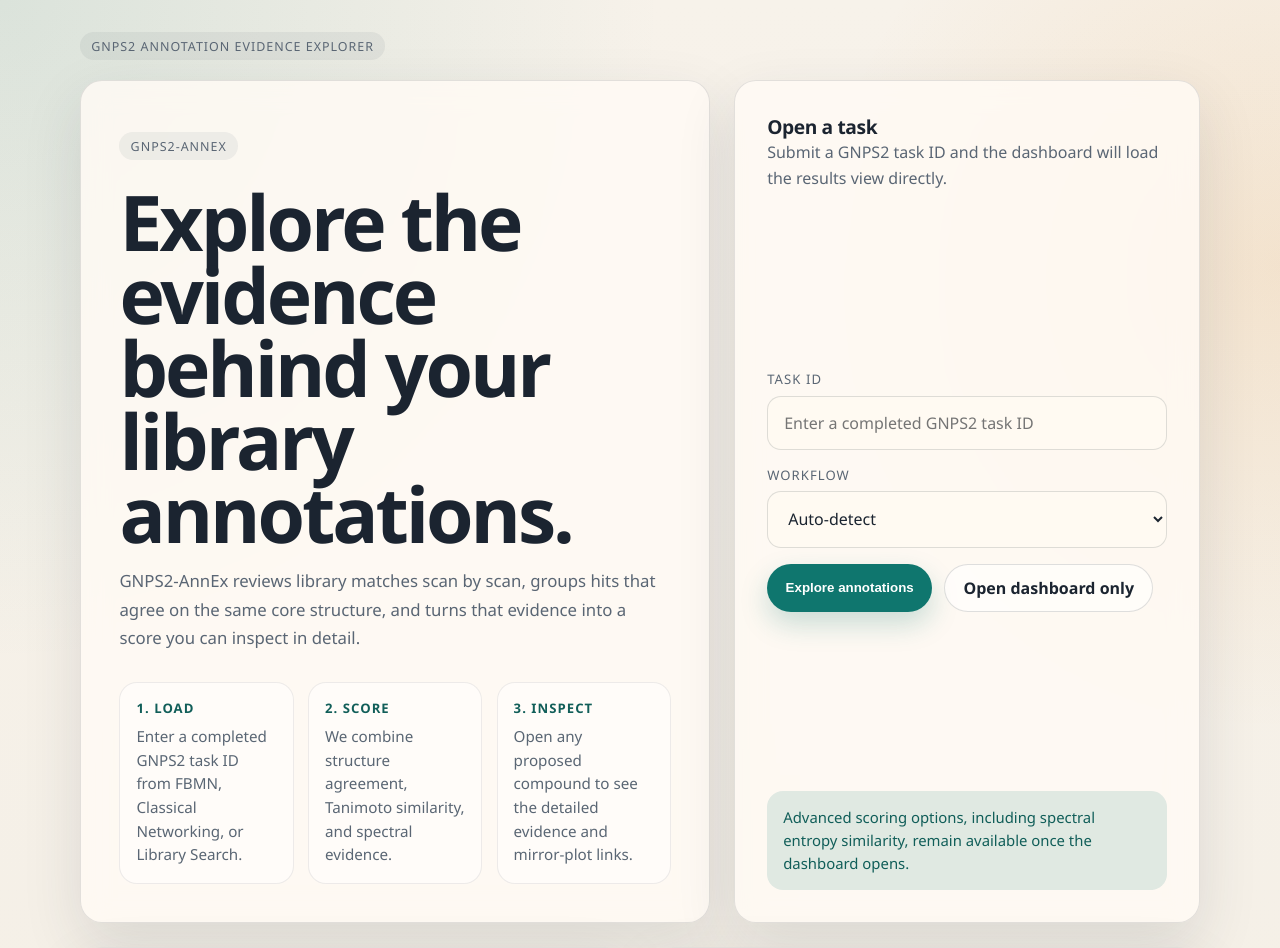
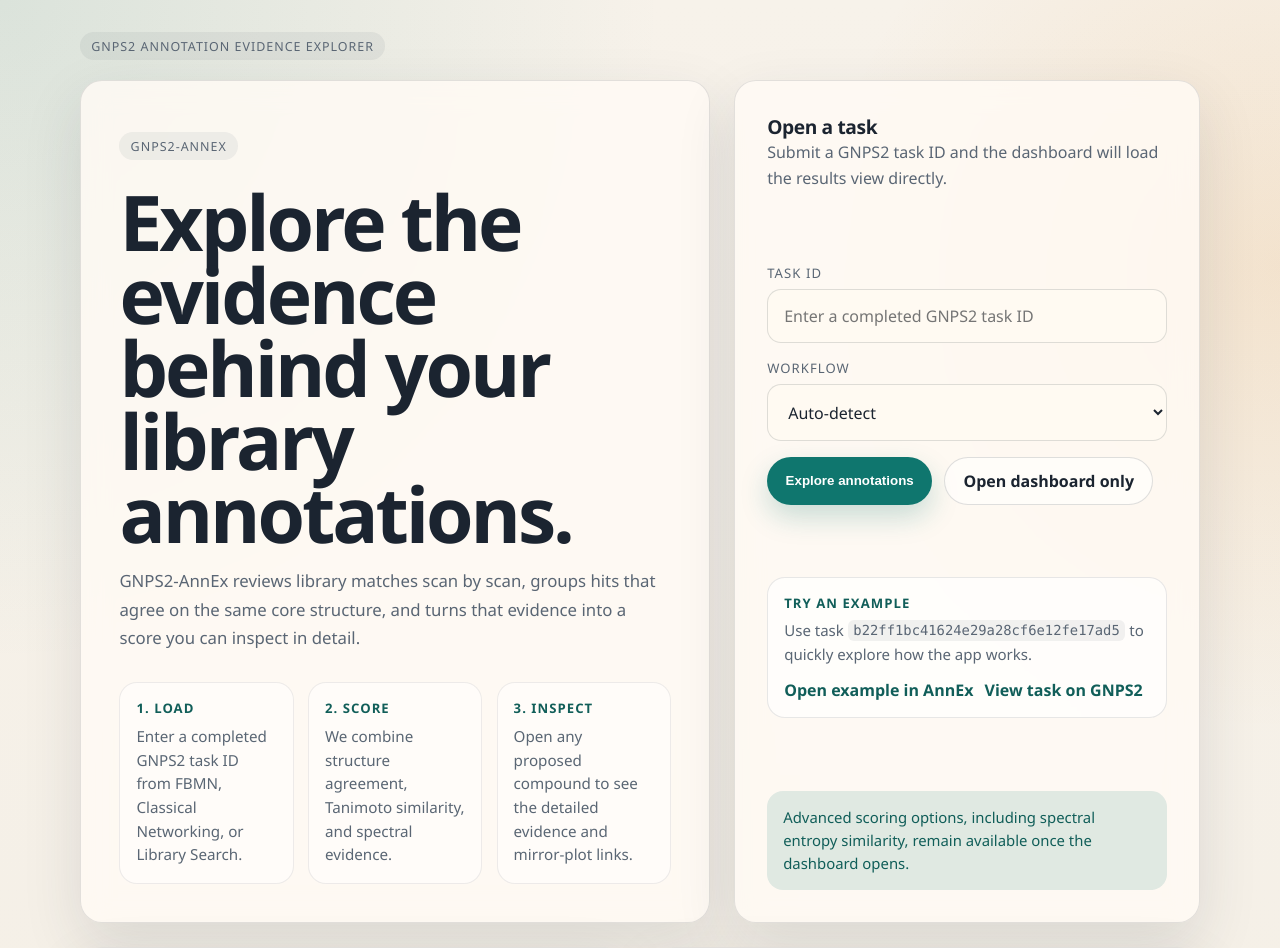
Before and after one commit to wilhan-nunes/GNPS2-AnnEx, a Flask app: template templates/homepage.html in a window 1280 px wide. Shown: the top 948 px of the page. Run offline with Flask 3, Linux system fonts and the light colour scheme; the template is opened without the code that fills it, so the values that code supplies are empty.

Commit message:
setting up example task

```diff
--- a/templates/homepage.html
+++ b/templates/homepage.html
@@ -221,6 +221,52 @@
             line-height: 1.55;
         }
 
+        .example-task {
+            padding: 1rem;
+            border-radius: 18px;
+            border: 1px solid rgba(27, 36, 48, 0.1);
+            background: rgba(255, 255, 255, 0.62);
+        }
+
+        .example-task strong {
+            display: block;
+            margin-bottom: 0.35rem;
+            font-size: 0.82rem;
+            letter-spacing: 0.08em;
+            text-transform: uppercase;
+            color: var(--accent-dark);
+        }
+
+        .example-task p {
+            margin: 0;
+            font-size: 0.94rem;
+        }
+
+        .example-task code {
+            font-family: var(--mono);
+            font-size: 0.92em;
+            background: rgba(27, 36, 48, 0.06);
+            padding: 0.15rem 0.35rem;
+            border-radius: 6px;
+        }
+
+        .example-task-links {
+            display: flex;
+            flex-wrap: wrap;
+            gap: 0.7rem;
+            margin-top: 0.85rem;
+        }
+
+        .example-task-links a {
+            color: var(--accent-dark);
+            font-weight: 600;
+            text-decoration: none;
+        }
+
+        .example-task-links a:hover {
+            text-decoration: underline;
+        }
+
         .meta {
             display: grid;
             grid-template-columns: repeat(2, minmax(0, 1fr));
@@ -329,6 +375,17 @@
                     </div>
                 </form>
 
+                <div class="example-task">
+                    <strong>Try an example</strong>
+                    <p>
+                        Use task <code>b22ff1bc41624e29a28cf6e12fe17ad5</code> to quickly explore how the app works.
+                    </p>
+                    <div class="example-task-links">
+                        <a href="/dashinterface2/?task=b22ff1bc41624e29a28cf6e12fe17ad5&amp;workflow=auto">Open example in AnnEx</a>
+                        <a href="https://gnps2.org/status?task=b22ff1bc41624e29a28cf6e12fe17ad5">View task on GNPS2</a>
+                    </div>
+                </div>
+
                 <div class="note">
                     Advanced scoring options, including spectral entropy similarity, remain available once the
                     dashboard opens.
```
